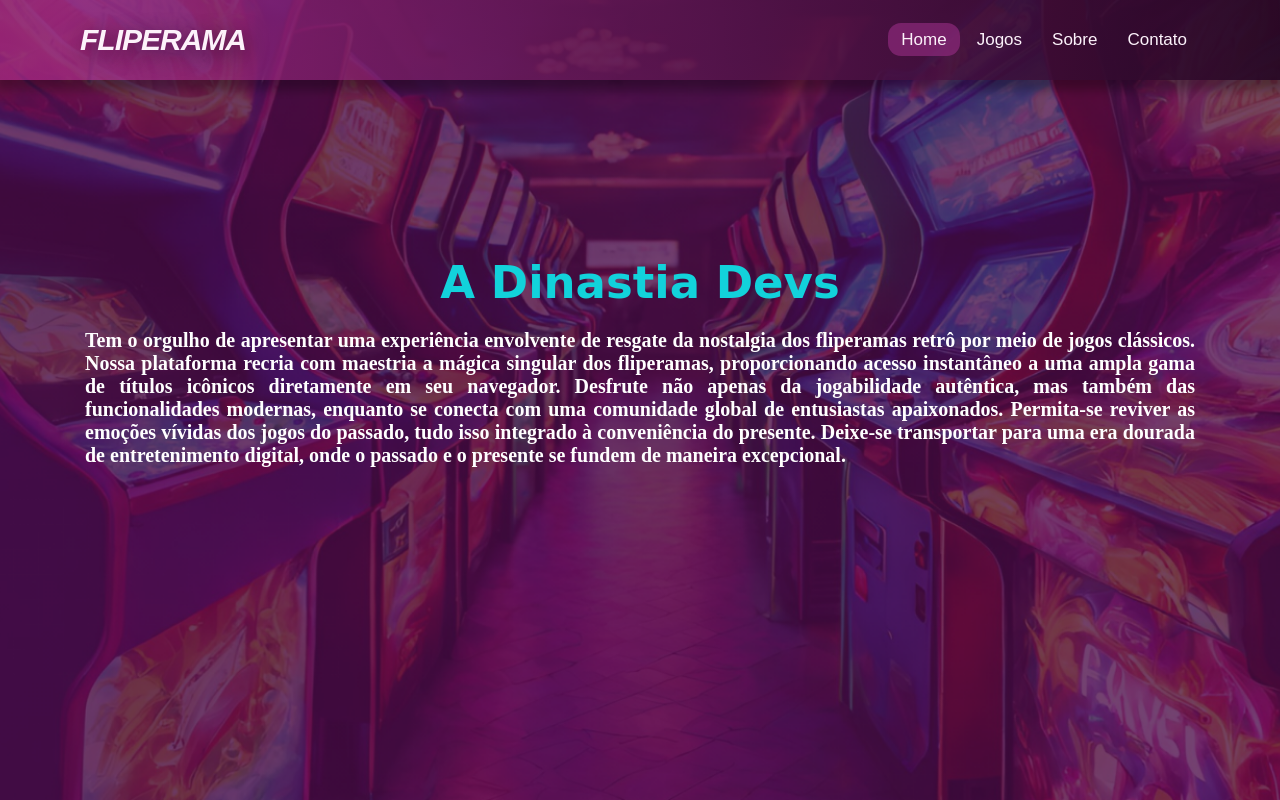
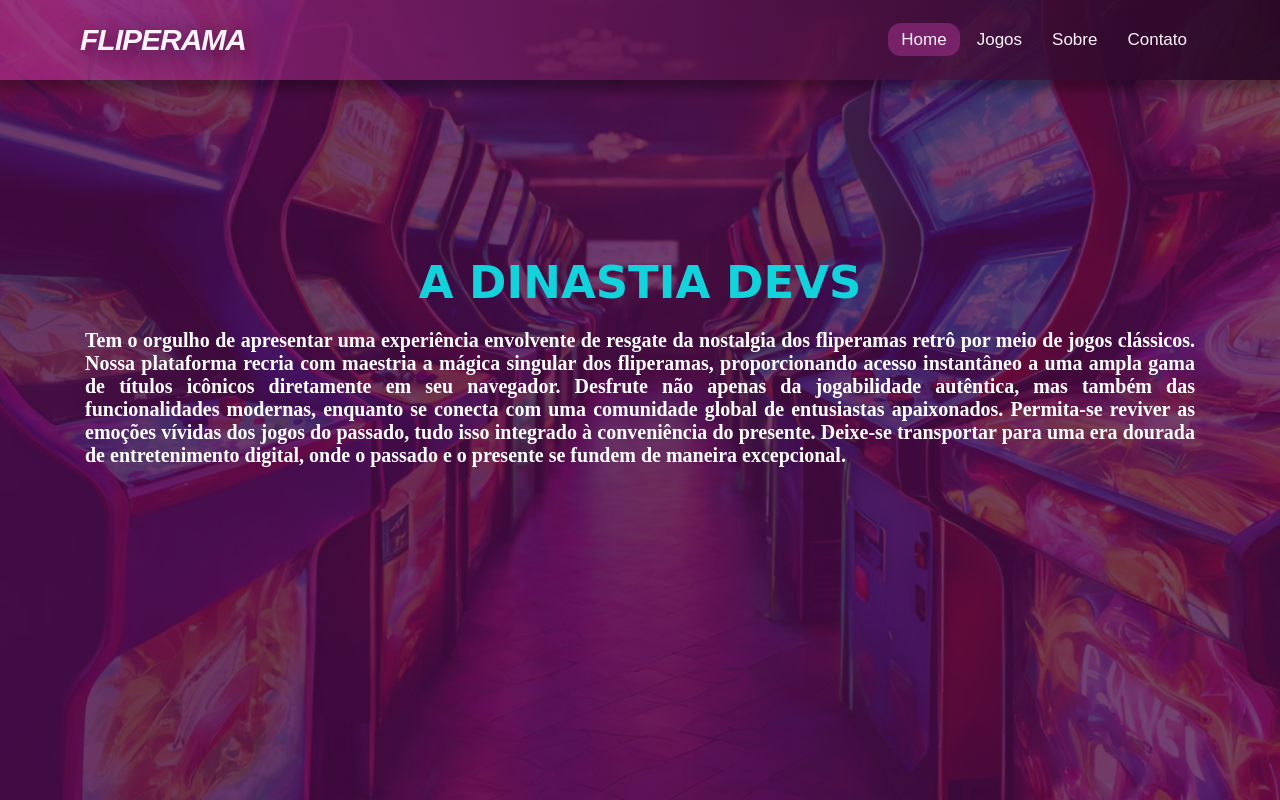
Before and after one commit to NathyAlencar/FLIPERAMA, a plain HTML site: page index.html in a window 1280 px wide. Drawn offline with nearby package versions, Linux system fonts and the light colour scheme; a web font is replaced by a local one.

Commit message:
Update index.html

```diff
--- a/index.html
+++ b/index.html
@@ -28,7 +28,7 @@
   </nav>
 
   <section>
-        <h1>A Dinastia Devs</h1>
+        <h1>A DINASTIA DEVS</h1>
         <p>Tem o orgulho de apresentar uma experiência envolvente de resgate
         da nostalgia dos fliperamas retrô por meio de jogos clássicos.
         Nossa plataforma recria com maestria a mágica singular dos fliperamas,
```
